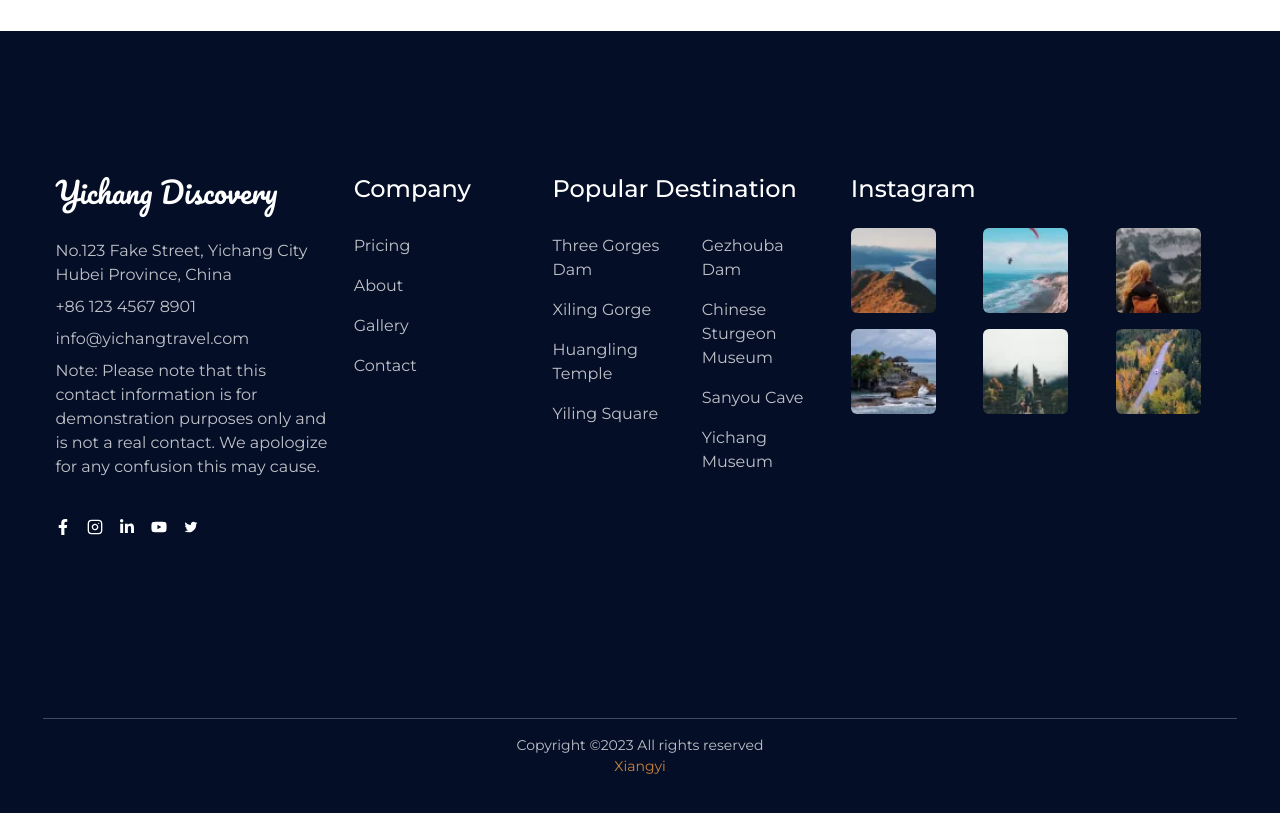
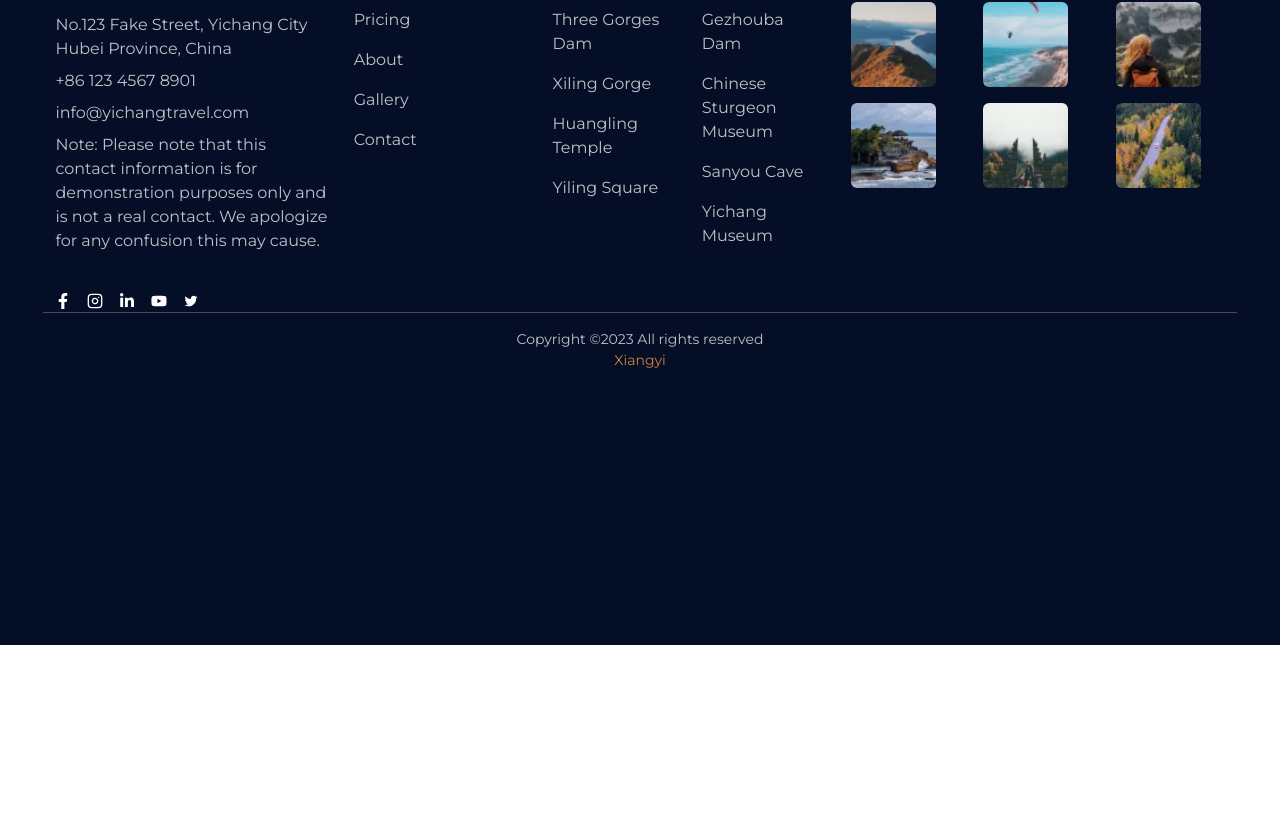
Before and after one commit to xiangyi-zhou/Travel-Booking-Website, a React (Create React App) app: page / in a window 1280 px wide. Shown: the part 6411-7224 px from the top of the page. After the commit the page ends 7056 px from the top, so only its background shows below. Built offline with nearby package versions, Linux system fonts and the light colour scheme.

Commit message:
modify video source and style

```diff
--- a/src/components/Footer.js
+++ b/src/components/Footer.js
@@ -111,7 +111,7 @@ function Footer() {
                         </Col>
                     </Row>
                 </Col>
-                <hr className={classes.hr}></hr>
+                <hr/>
                 <li className={classes.copyright}>
                     Copyright ©2023 All rights reserved <br/>
                     <span className={classes.creater}> Xiangyi</span>
--- a/src/components/InfoSection.js
+++ b/src/components/InfoSection.js
@@ -52,8 +52,6 @@ function InfoSection() {
                 <br/>
             </Row>
         </Container>
-
-
     );
 }
 
--- a/src/components/Video.js
+++ b/src/components/Video.js
@@ -35,7 +35,7 @@ function Video() {
                 className={classes.iframe}
                 width="760"
                 height="400"
-                src="https://www.youtube.com/embed/ay-KbtIza4E"
+                src="https://www.youtube.com/embed/ganNmaRG_J8"
                 title="YouTube video player"
                 frameborder="0"
                 allow="accelerometer; autoplay; clipboard-write; encrypted-media; gyroscope; picture-in-picture"
--- a/src/styles/Blog.module.css
+++ b/src/styles/Blog.module.css
@@ -2,25 +2,31 @@
     border-radius: 5px;
     width: 100%;
 }
+
 .blog {
     margin-top: 100px;
     height: 100vh;
     width: 100%;
 }
+
 .blog2 {
     padding-top: 60px;
 }
+
 .column {
     cursor: pointer;
     margin-top: 20px;
 }
+
 .column:hover h5 {
     color: #B99B6B;
 }
+
 @media screen and (max-width: 1198px) {
     .blog2 {
         margin: auto;
     }
+
     .blog {
         margin-top: 100px;
         height: auto;
--- a/src/styles/Infosection.module.css
+++ b/src/styles/Infosection.module.css
@@ -20,7 +20,7 @@
 }
 .imgs {
   max-width: 500px;
-  height: 100vh;
+  height: 70vh;
 }
 .second {
   padding-top: 100px;
--- a/src/styles/Newsletter.module.css
+++ b/src/styles/Newsletter.module.css
@@ -1,6 +1,6 @@
 .newsletters {
   background-image: linear-gradient(rgba(10, 10, 9, 0.29), rgba(0, 0, 0, 0.342)),
-    url(../assets//images//newsletrters.jpg);
+    url(../assets/images/newsletrters.jpg);
 
   background-size: cover;
   background-repeat: no-repeat;
```
Lines whose indentation alone changed are shown as unchanged.
